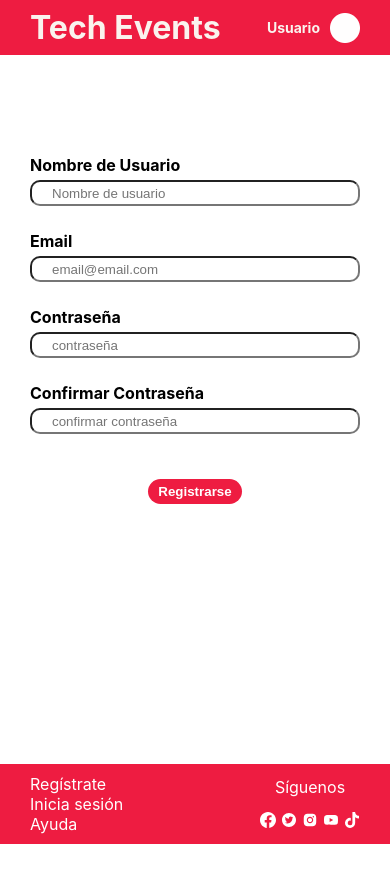
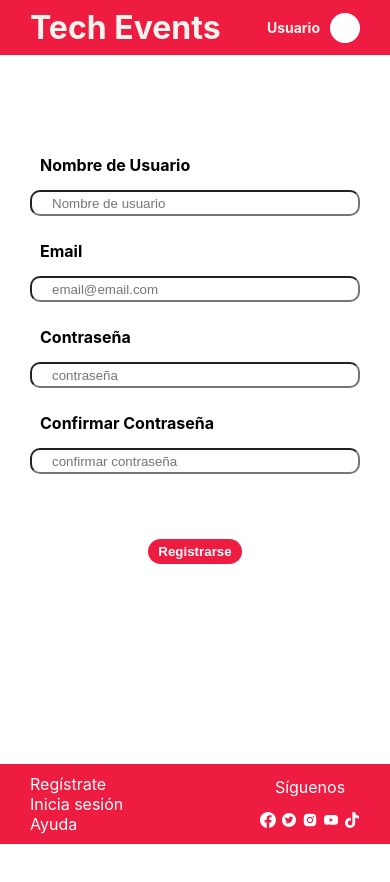
Before and after one commit to mihaelagheorghiu10/TechEvents-frontt, a React (Create React App) app: page /register in a window 390 px wide. Shown: the top 882 px of the page. Built offline with nearby package versions, Linux system fonts and the light colour scheme.

Commit message:
add responsiveness to form

```diff
--- a/src/pages/Register/register.module.css
+++ b/src/pages/Register/register.module.css
@@ -17,18 +17,20 @@
     align-items: center;
     gap: 25px;
     width: 100%;
+    max-width: 550px;
 }
 
 .labelInput {
     display: flex;
     flex-direction: column;
     align-items: baseline;
-    gap: 5px;
+    gap: 15px;
     width: 100%;
 }
 
 .labelInput label {
     font-weight: bold;
+    padding-left: 10px;
 }
 
 .labelInput input {
@@ -39,7 +41,7 @@
 }
 
 .registerButton {
-    margin-top: 20px;
+    margin-top: 40px;
     background-color: #EE1C41;
     color: white;
     font-weight: bold;
```
